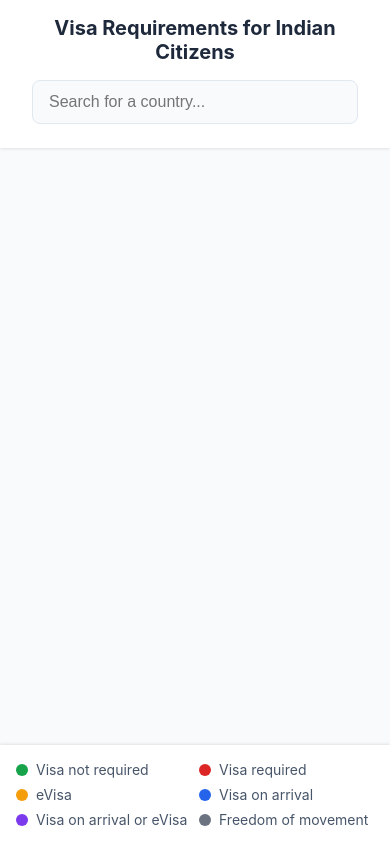
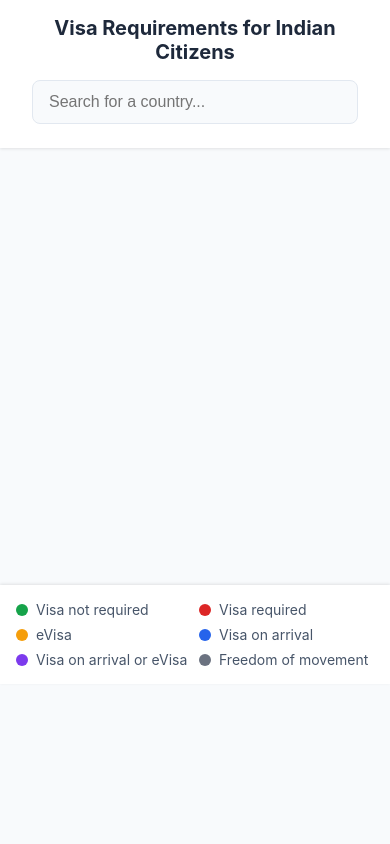
Before and after one commit to coder-pikachu/india-visa-requirements-map, a plain HTML site: page index.html in a window 390 px wide. Drawn offline with nearby package versions, Linux system fonts and the light colour scheme; no server answers.

Commit message:
Update index.html

```diff
--- a/index.html
+++ b/index.html
@@ -12,19 +12,23 @@
       padding: 0;
       font-family: -apple-system, BlinkMacSystemFont, "Segoe UI", Roboto, Helvetica, Arial, sans-serif;
       overscroll-behavior: none;
+      background: #f8fafc;
     }
     .container {
-      height: 100vh;
+      min-height: 100vh;
       display: flex;
       flex-direction: column;
       max-width: 100%;
-      background: #f8fafc;
+      padding-bottom: env(safe-area-inset-bottom, 80px);
+      position: relative;
     }
     .header {
       padding: 1rem;
       background: white;
       box-shadow: 0 1px 3px rgba(0,0,0,0.1);
       z-index: 10;
+      position: sticky;
+      top: 0;
     }
     .title {
       font-size: 1.5rem;
@@ -57,6 +61,7 @@
       overflow: hidden;
       touch-action: none;
       -webkit-overflow-scrolling: touch;
+      min-height: 50vh;
     }
     #map {
       width: 100%;
@@ -97,6 +102,9 @@
       padding: 1rem;
       background: white;
       box-shadow: 0 -1px 3px rgba(0,0,0,0.1);
+      position: sticky;
+      bottom: 0;
+      z-index: 10;
     }
     .legend-grid {
       display: grid;
@@ -119,6 +127,10 @@
       font-size: 0.875rem;
       color: #475569;
     }
+    .bottom-padding {
+      height: max(80px, env(safe-area-inset-bottom, 80px));
+      background: #f8fafc;
+    }
     @media (max-width: 640px) {
       .title {
         font-size: 1.25rem;
@@ -129,6 +141,14 @@
       .tooltip {
         font-size: 0.75rem;
         padding: 0.5rem;
+      }
+      .container {
+        padding-bottom: max(80px, env(safe-area-inset-bottom, 80px));
+      }
+    }
+    @supports (padding: max(0px)) {
+      .container {
+        padding-bottom: max(80px, env(safe-area-inset-bottom, 80px));
       }
     }
   </style>
@@ -178,6 +198,8 @@
       </div>
     </div>
   </div>
+
+  <div class="bottom-padding"></div>
 </div>
 
 <div id="tooltip" class="tooltip" style="display: none;"></div>
@@ -230,7 +252,6 @@ document.addEventListener('DOMContentLoaded', function() {
     tooltip.style('display', 'none');
   };
 
-  // Enhanced zoom behavior
   const zoom = d3.zoom()
     .scaleExtent([1, 8])
     .on("zoom", ({transform}) => {
@@ -246,7 +267,6 @@ document.addEventListener('DOMContentLoaded', function() {
 
   svg.call(zoom);
 
-  // Debounce search function
   function debounce(func, wait) {
     let timeout;
     return function(...args) {
@@ -255,12 +275,10 @@ document.addEventListener('DOMContentLoaded', function() {
     };
   }
 
-  // Load and render map
   d3.json("https://cdn.jsdelivr.net/npm/world-atlas@2/countries-110m.json")
     .then(world => {
       const countries = topojson.feature(world, world.objects.countries);
 
-      // Assign visa requirements (random for demo)
       countries.features.forEach(d => {
         d.visa = Math.random() < 1/6 ? "Visa not required" :
                  Math.random() < 2/6 ? "Visa required" :
@@ -297,7 +315,6 @@ document.addEventListener('DOMContentLoaded', function() {
             d3.select(e.target).classed("highlight", true);
           });
 
-      // Enhanced search functionality
       const searchInput = d3.select("#search");
       const debouncedSearch = debounce((searchTerm) => {
         svg.selectAll(".country")
@@ -311,7 +328,6 @@ document.addEventListener('DOMContentLoaded', function() {
         debouncedSearch(this.value);
       });
 
-      // Reset highlights when search is cleared
       searchInput.on("search", function() {
         if (!this.value) {
           svg.selectAll(".country").classed("highlight", false);
```
